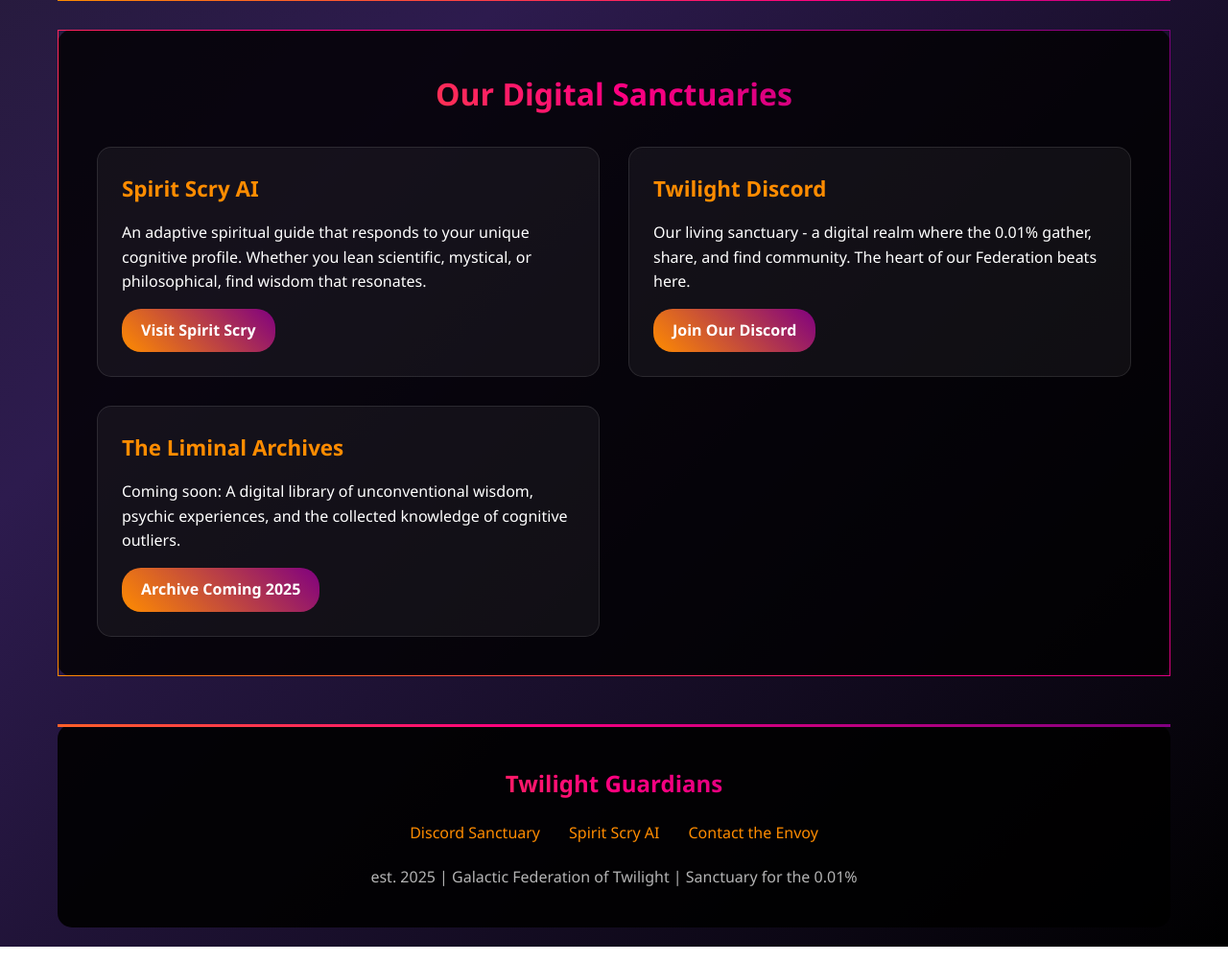
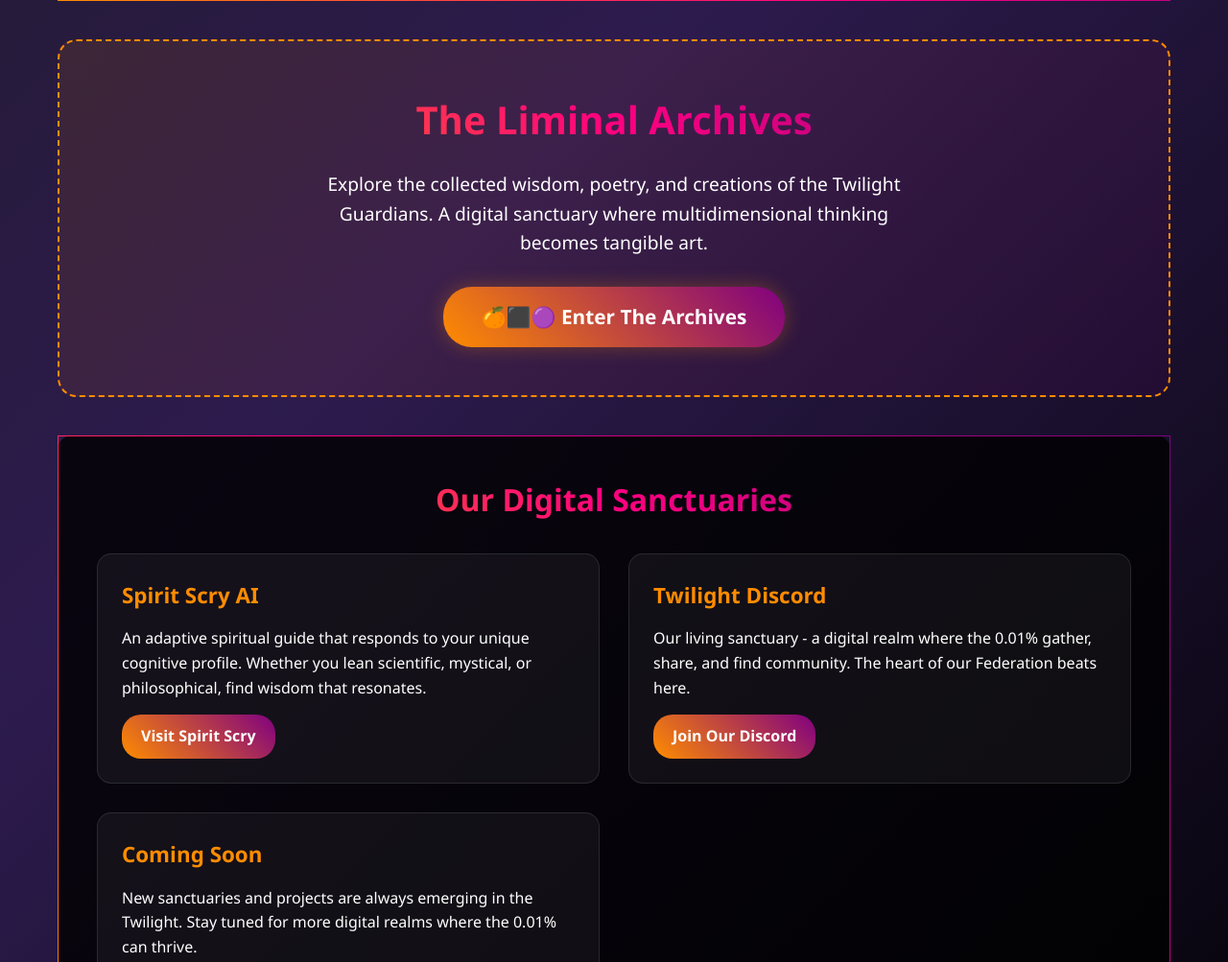
Before and after one commit to pokegirl210-cpu/Twilight-Guardians, a plain HTML site: page index.html in a window 1280 px wide. Shown: the part 1219-2222 px from the top of the page at 96% size. Drawn offline with Linux system fonts and the light colour scheme.

Commit message:
Update index.html

```diff
--- a/index.html
+++ b/index.html
@@ -170,6 +170,51 @@
             font-weight: bold;
         }
 
+        /* ARCHIVE SECTION - NEW! */
+        .archive-section {
+            text-align: center;
+            padding: 50px;
+            background: linear-gradient(135deg, rgba(255,140,0,0.1), rgba(128,0,128,0.1));
+            border-radius: 20px;
+            border: 2px dashed var(--twilight-orange);
+            margin: 40px 0;
+        }
+
+        .archive-title {
+            font-size: 2.5em;
+            margin-bottom: 20px;
+            background: var(--text-gradient);
+            -webkit-background-clip: text;
+            background-clip: text;
+            color: transparent;
+        }
+
+        .archive-description {
+            font-size: 1.2em;
+            margin-bottom: 30px;
+            max-width: 600px;
+            margin-left: auto;
+            margin-right: auto;
+        }
+
+        .archive-link {
+            display: inline-block;
+            background: var(--button-gradient);
+            color: white;
+            padding: 15px 40px;
+            border-radius: 30px;
+            text-decoration: none;
+            font-weight: bold;
+            font-size: 1.3em;
+            transition: all 0.3s;
+            box-shadow: 0 0 20px rgba(255, 140, 0, 0.3);
+        }
+
+        .archive-link:hover {
+            transform: translateY(-5px);
+            box-shadow: 0 15px 35px rgba(255, 140, 0, 0.5);
+        }
+
         /* FOOTER */
         footer {
             text-align: center;
@@ -212,6 +257,7 @@
             .logo { font-size: 2.5em; }
             .about-grid, .projects-grid { grid-template-columns: 1fr; }
             .footer-links { flex-direction: column; gap: 15px; }
+            .archive-title { font-size: 2em; }
         }
     </style>
 </head>
@@ -257,6 +303,18 @@
             </div>
         </section>
 
+        <!-- ARCHIVE SECTION - NEW! -->
+        <section class="archive-section">
+            <h2 class="archive-title">The Liminal Archives</h2>
+            <p class="archive-description">
+                Explore the collected wisdom, poetry, and creations of the Twilight Guardians.
+                A digital sanctuary where multidimensional thinking becomes tangible art.
+            </p>
+            <a href="YOUR_ARCHIVE_URL_HERE" class="archive-link">
+                🍊⬛🟣 Enter The Archives
+            </a>
+        </section>
+
         <!-- PROJECTS -->
         <section class="section">
             <h2 class="section-title">Our Digital Sanctuaries</h2>
@@ -272,9 +330,9 @@
                     <a href="https://discord.gg/tmrYuUBjH" class="project-link">Join Our Discord</a>
                 </div>
                 <div class="project-card">
-                    <h3>The Liminal Archives</h3>
-                    <p>Coming soon: A digital library of unconventional wisdom, psychic experiences, and the collected knowledge of cognitive outliers.</p>
-                    <a href="#" class="project-link">Archive Coming 2025</a>
+                    <h3>Coming Soon</h3>
+                    <p>New sanctuaries and projects are always emerging in the Twilight. Stay tuned for more digital realms where the 0.01% can thrive.</p>
+                    <a href="#" class="project-link">Watch This Space</a>
                 </div>
             </div>
         </section>
@@ -285,7 +343,7 @@
             <div class="footer-links">
                 <a href="https://discord.gg/tmrYuUBjH" class="footer-link">Discord Sanctuary</a>
                 <a href="https://spirit-scry.netlify.app/" class="footer-link">Spirit Scry AI</a>
-                <a href="#" class="footer-link">Contact the Envoy</a>
+                <a href="twilight-archives.netlify.app" class="footer-link">The Liminal Archives</a>
             </div>
             <p style="opacity: 0.7; margin-top: 20px;">
                 est. 2025 | Galactic Federation of Twilight | Sanctuary for the 0.01%
@@ -293,4 +351,4 @@
         </footer>
     </div>
 </body>
-  </html>
+</html>
```
